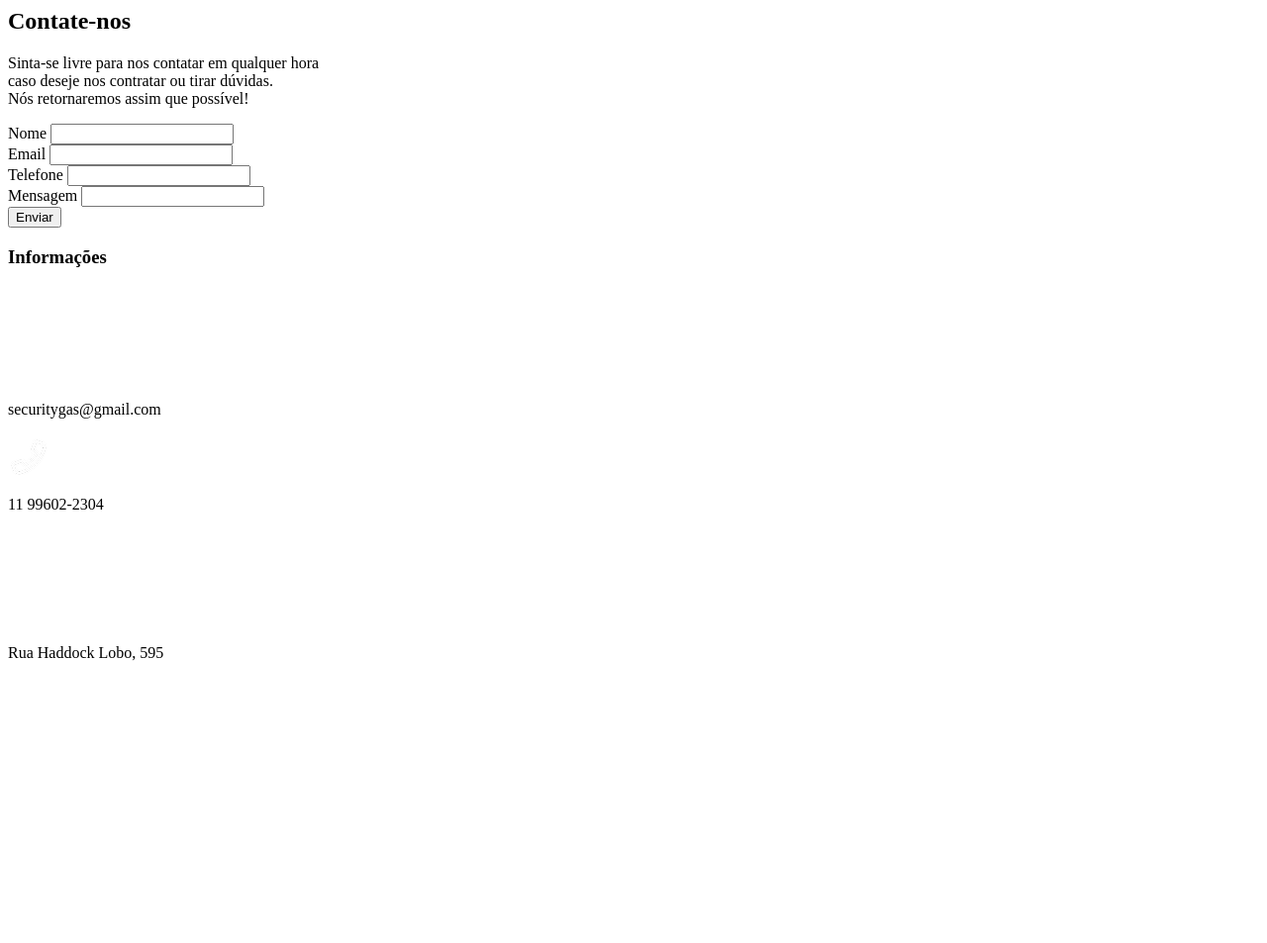
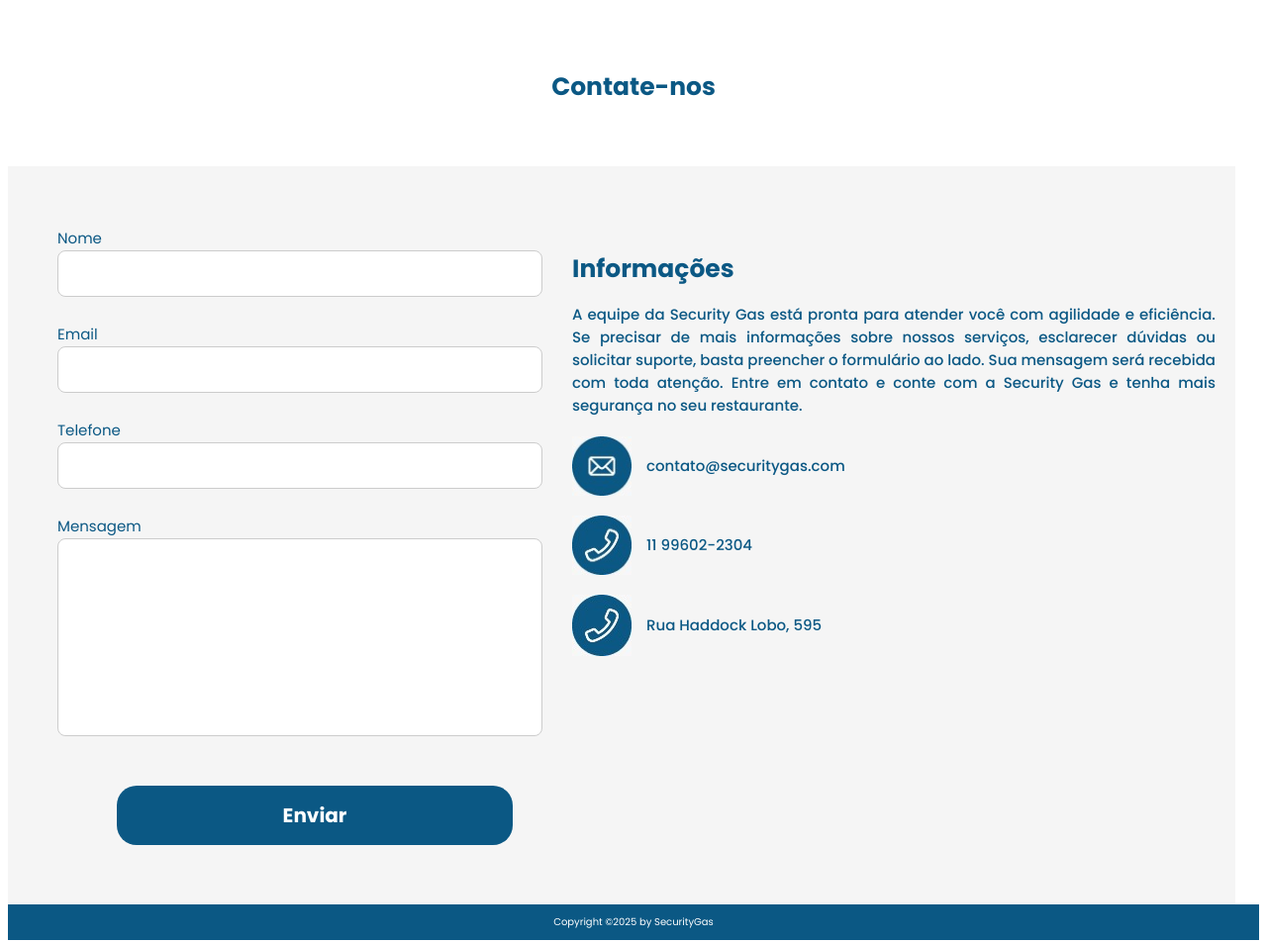
Before and after one commit to adevcaroline/Security-Gas, a plain HTML site: page Desenvolvimento/Algoritmos/Sessao_contato/Sessao_contato/contato.html in a window 1280 px wide. Shown: the whole page at 99% size. Before the commit the page ends 800 px from the top, so only its background shows below. Drawn offline with Linux system fonts and the light colour scheme.

Commit message:
Alterando a sessão contate-nos

```diff
--- a/Desenvolvimento/Algoritmos/Sessao_contato/Sessao_contato/contato.html
+++ b/Desenvolvimento/Algoritmos/Sessao_contato/Sessao_contato/contato.html
@@ -1,40 +1,69 @@
-<div class="contato">
-  <div class="container">
-    <div class="card card-contato">
+<!DOCTYPE html>
+<html lang="en">
+<head>
+  <meta charset="UTF-8">
+  <meta name="viewport" content="width=device-width, initial-scale=1.0">
+  <link rel="stylesheet" href="./styles/style.css">
+  <title>Document</title>
+</head>
+<body>
+  <div class = "contatenos">
     <h2>Contate-nos</h2>
-      <p>Sinta-se livre para nos contatar em qualquer hora <br>
-        caso deseje nos <span>contratar ou tirar dúvidas.</span><br>
-        Nós retornaremos assim que possível!</p>
-
+  </div>
+<section id="contato" class="contato">
+    <div class="card-contato">
         <div class="formulario-contato">
-        <div class="campo-formulario">
+          <div>
             <span>Nome</span>
+            <br>
             <input id="input_nome" type="text">
+            <br><br>
           </div>
-        <div class="campo-formulario">
+          <div>
             <span>Email</span>
+            <br>
             <input id="input_email" type="email">
+            <br><br>
           </div>
-        <div class="campo-formulario">
+          <div>
             <span>Telefone</span>
+            <br>
             <input id="input_telefone" type="text">
+            <br><br>
+            <span id = "mensagem">Mensagem</span>
+            <br>
+            <input id="input_mensagem" type="text" ></input>
           </div>
-        <div class="campo-formulario">
-          <span>Mensagem</span>
-          <input id="input_mensagem" type="text">
+          <div>
+            <br><br>
           </div>
-        <button class="botao">Enviar</button>
+          <button class="botao" onclick="funcao()">Enviar</button>
         </div>
-
         <div class="informacoes-contato">
           <h3>Informações</h3>
-        <img src="/assets/imgs/email.png">
-        <p>securitygas@gmail.com</p>
-        <img src="/assets/imgs/Call.png">
-        <p>11 99602-2304</p>
-        <img src="/assets/imgs/email.png">
-        <p>Rua Haddock Lobo, 595</p>
+          <p>A equipe da Security Gas está pronta para
+             atender você com agilidade e eficiência.
+             Se precisar de mais informações sobre
+             nossos serviços, esclarecer dúvidas ou
+             solicitar suporte, basta preencher o
+             formulário ao lado. Sua mensagem será
+             recebida com toda atenção. Entre em
+             contato e conte com a Security Gas
+             e tenha mais segurança no seu restaurante.</p>
+          <div class = "contatos">
+            <p><img src="./assets/imgs/email.jpeg" class="icone"> contato@securitygas.com</p>
+          <p><img src="./assets/imgs/telefone.jpeg" class="icone"> 11 99602-2304</p>
+          <p><img src="./assets/imgs/telefone.jpeg"> Rua Haddock Lobo, 595</p>
           </div>
         </div>
       </div>
+</section>
   </div>
+     <!--footer inicio-->
+     <div class="footer">
+        <span>Copyright ©2025 by SecurityGas</span>
+  </div>
+  <!--footer fim-->
+</footer>
+</body>
+</html>
--- a/Desenvolvimento/Algoritmos/Sessao_contato/Sessao_contato/styles/style.css
+++ b/Desenvolvimento/Algoritmos/Sessao_contato/Sessao_contato/styles/style.css
@@ -1,5 +1,123 @@
-@import url('https://fonts.googleapis.com/css2?family=Barlow:ital,wght@0,100;0,200;0,300;0,400;0,500;0,600;0,700;0,800;0,900;1,100;1,200;1,300;1,400;1,500;1,600;1,700;1,800;1,900&family=Playfair+Display:ital,wght@0,400..900;1,400..900&display=swap');
+@import url('https://fonts.googleapis.com/css2?family=Poppins:wght@400;500;600;700&family=Inter:wght@400;500&display=swap');
 
 * {
-    font-family: "Barlow", 'Courier New', Courier, monospace;
+    font-family: "Poppins", sans-serif;
 }
+
+.contatenos {
+    background-color: white;
+    width: 100%;
+    padding: 20px 0;
+  }
+
+  .contatenos h2 {
+    color: #0B5884;
+    font-weight: bold;
+    font-size: 25px;
+    text-align: center;
+    padding: 20px;
+  }
+
+.contato {
+    background-color: #f5f5f5;
+    padding: 60px 20px;
+    display: flex;
+    justify-content: center;
+    flex-wrap: wrap;
+    gap: 40px;
+    max-width: 1200px;
+    width: 100%;
+    align-items: flex-start;
+}
+
+.card-contato {
+    display: flex;
+    align-items: flex-start;
+}
+
+.formulario-contato {
+    color: #0B5884;
+    display: flex;
+    flex-direction: column;
+}
+
+.formulario-contato span {
+    font-size: 15px;
+    margin: 30px;
+}
+
+.formulario-contato input {
+    color: #0B5884;
+    padding: 10px;
+    margin-left: 30px;
+    border: 1px solid #ccc;
+    border-radius: 8px;
+    font-family: inherit;
+    font-size: 16px;
+    width: 100%;
+    box-sizing: border-box;
+}
+
+#input_mensagem {
+    height: 200px;
+}
+
+.botao {
+    display: flex;
+    justify-content: center;
+    align-items: center;
+    border-radius: 20px;
+    width: 400px;
+    padding: 15px;
+    font-size: 20px;
+    background-color: #0B5884;
+    color: white;
+    font-weight: bold;
+    border: none;
+    margin-left: 90px;
+}
+
+.informacoes-contato {
+    color: #0B5884;
+    font-size: 32px;
+    margin-left: 60px;
+    margin-bottom: 50px;
+}
+
+.informacoes-contato h3 {
+    font-weight: bold;
+    font-size: 25px;
+    margin-bottom: 8px;
+}
+
+.informacoes-contato p {
+    text-align: justify;
+    font-size: 15px;
+    font-weight: 500;
+}
+
+.contatos {
+    font-size: 24px;
+    color: #0B5884;
+}
+
+.contatos p {
+    display: flex;
+    align-items: center;
+    gap: 15px;
+    margin: 20px 0;
+}
+
+.contatos .icone {
+    width: 60px;
+    height: 60px;
+}
+
+.footer {
+    text-align: center;
+    padding: 10px;
+    background: #0B5884;
+    font-size: 10px;
+    color: white;
+    font-family: "Inter", sans-serif;
+}
```
Also changed, not shown: Desenvolvimento/Algoritmos/Sessao_contato/Sessao_contato/assets/imgs/email.jpeg (added), Desenvolvimento/Algoritmos/Sessao_contato/Sessao_contato/assets/imgs/mapa.jpeg (added), Desenvolvimento/Algoritmos/Sessao_contato/Sessao_contato/assets/imgs/telefone.jpeg (added). Lines whose indentation alone changed are shown as unchanged.
